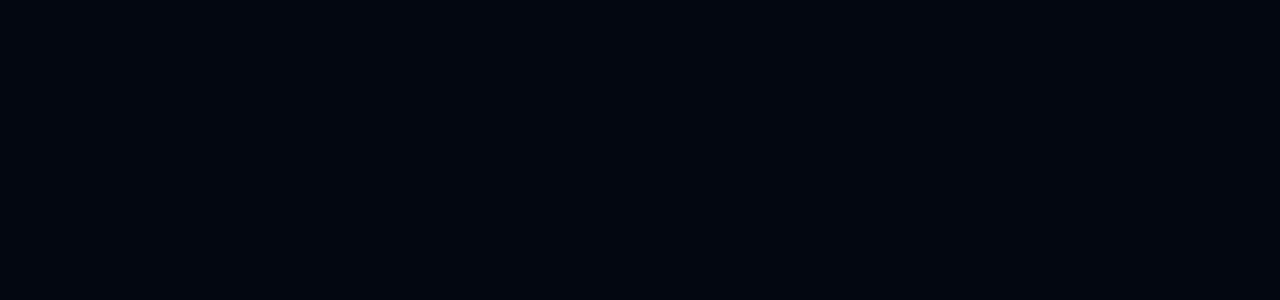
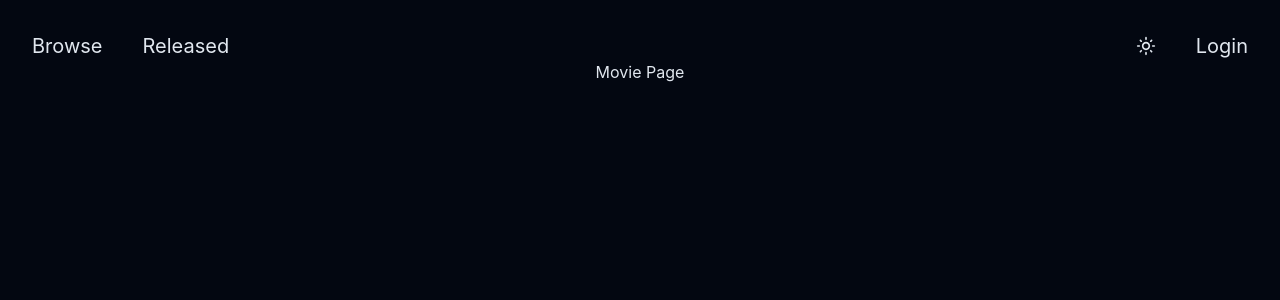
Before and after one commit to Seveneqqq/mongo-movie-rental, a React (Vite) app: page /admin in a window 1280 px wide. Before the commit this address had no page. Shown: the top 300 px of the page. Built offline with nearby package versions, Linux system fonts and the light colour scheme; what tw-elements would draw is missing.

Commit message:
Routing do dashboard i admin

```diff
--- a/src/App.jsx
+++ b/src/App.jsx
@@ -72,6 +72,28 @@ function App() {
             />
           }
         />
+        <Route
+          path="/admin"
+          element={
+            <Admin
+              isLightTheme={isLightTheme}
+              toggleTheme={toggleTheme}
+              isLoggedIn={isLoggedIn}
+              setIsLoggedIn={setIsLoggedIn}
+            />
+          }
+        />
+        <Route
+          path="/dashboard"
+          element={
+            <Dashboard
+              isLightTheme={isLightTheme}
+              toggleTheme={toggleTheme}
+              isLoggedIn={isLoggedIn}
+              setIsLoggedIn={setIsLoggedIn}
+            />
+          }
+        />
       </Routes>
     </Router>
   );
--- a/src/components/Header.jsx
+++ b/src/components/Header.jsx
@@ -79,7 +79,7 @@ const Header = ({ isLightTheme, toggleTheme, isLoggedIn, setIsLoggedIn }) => {
             <Link to="/released">Released</Link>
           </li>
           <li>
-            {isLoggedIn && <Link to="/account">Account</Link>}
+            {isLoggedIn && <Link to="/dashboard">Dashboard</Link>}
           </li>
         </ul>
         <ul className="flex gap-10 text-xl text-textColor items-center">
```
